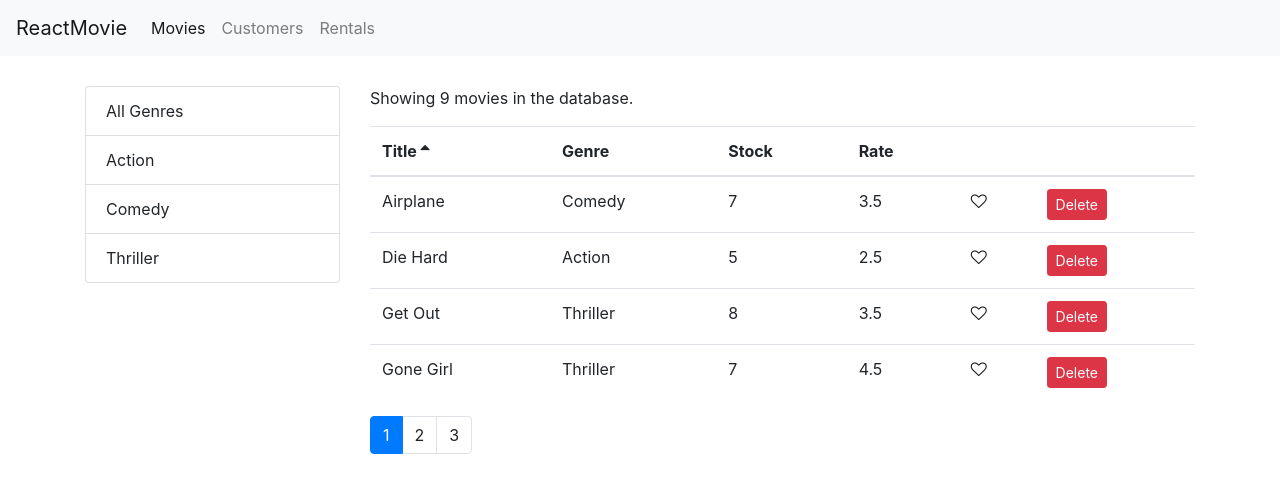
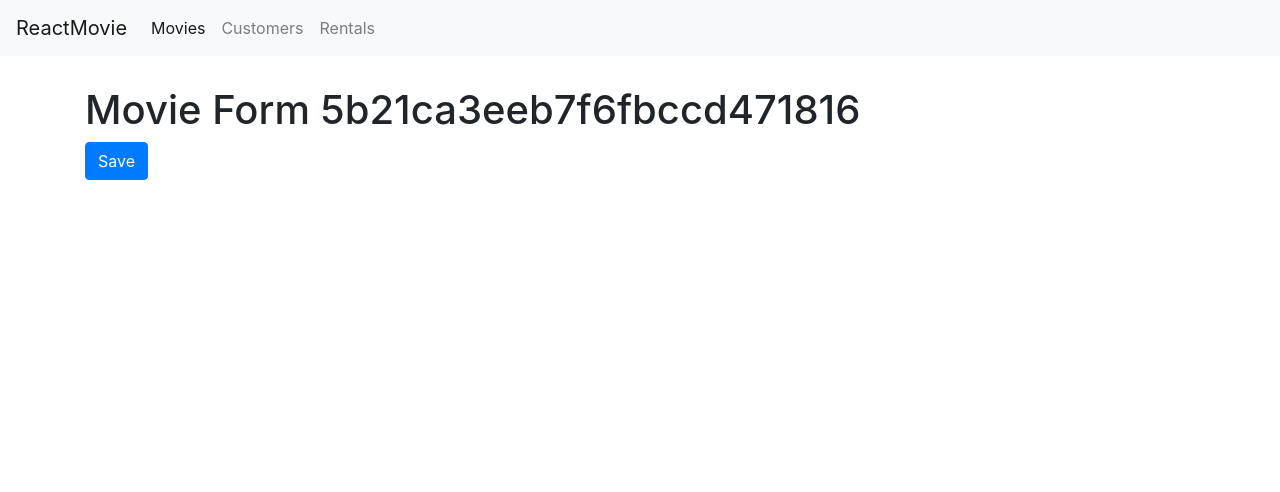
Before and after one commit to cmburch/javascriptBasic1, a React (Create React App) app: page /movies/5b21ca3eeb7f6fbccd471816 in a window 1280 px wide. Shown: the top 492 px of the page. Built offline with nearby package versions, Linux system fonts and the light colour scheme.

Commit message:
added links to the table titel column and created save button that redirects back to home page

```diff
--- a/src/App.js
+++ b/src/App.js
@@ -1,5 +1,6 @@
 import React from 'react';
 import { Route, Redirect,Switch } from 'react-router-dom';
+import MovieForm from "./components/movieForm";
 import Movies from "./components/movies";
 import Customers from "./components/customers";
 import Rentals from "./components/rentals";
@@ -13,6 +14,7 @@
       <NavBar />
       <main className="container">
         <Switch>
+          <Route path="/movies/:id" component={MovieForm} />
           <Route path="/movies" component={Movies} />
           <Route path="/customers" component={Customers} />
           <Route path="/rentals" component={Rentals} />
--- a/src/components/movieForm.jsx
+++ b/src/components/movieForm.jsx
@@ -1,7 +1,17 @@
 import React from 'react';
 
-const MovieForm = () => {
-    return <h1>MovieForm</h1>;
+const MovieForm = ({match,history}) => {
+
+    return (
+      <div>
+        <h1>Movie Form {match.params.id}</h1>
+        <button
+          className="btn btn-primary"
+          onClick={() => history.push("/movies")}
+        >
+          Save
+        </button>
+      </div>
+    );
 }
-
 export default MovieForm;
--- a/src/components/moviesTable.jsx
+++ b/src/components/moviesTable.jsx
@@ -1,10 +1,15 @@
 import React, {Component} from 'react';
+import { Link } from "react-router-dom";
 import Like from "./common/like";
 import Table from "./common/table";
 
 class MoviesTable extends Component {
   columns = [
-    { path: "title", label: "Title" },
+    {
+      path: "title",
+      label: "Title",
+      content: movie => <Link to={`/movies/${movie._id}`}>{movie.title}</Link>
+    },
     { path: "genre.name", label: "Genre" },
     { path: "numberInStock", label: "Stock" },
     { path: "dailyRentalRate", label: "Rate" },
@@ -27,9 +32,9 @@
     }
   ];
   render() {
-    const { movies,onSort, sortColumn } = this.props;
+    const { movies, onSort, sortColumn } = this.props;
     return (
-        <Table
+      <Table
         columns={this.columns}
         data={movies}
         sortColumn={sortColumn}
```
